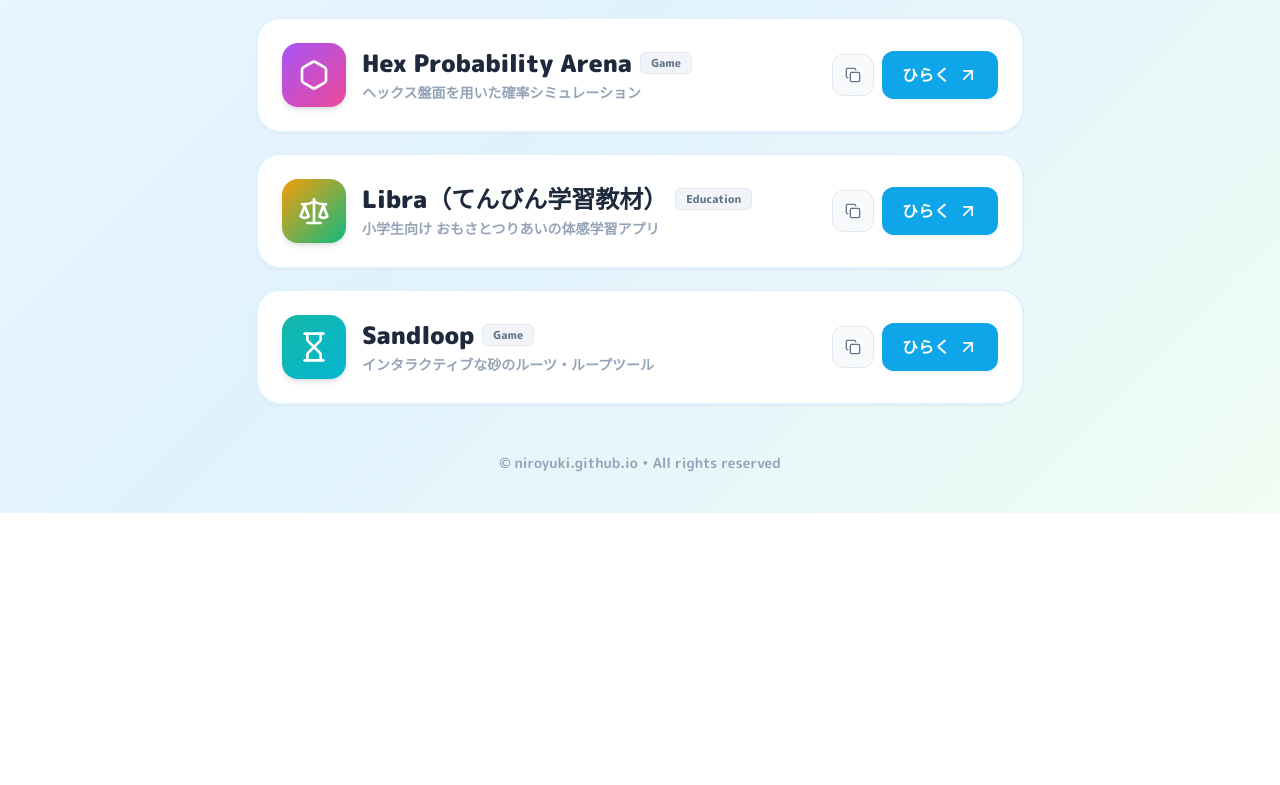
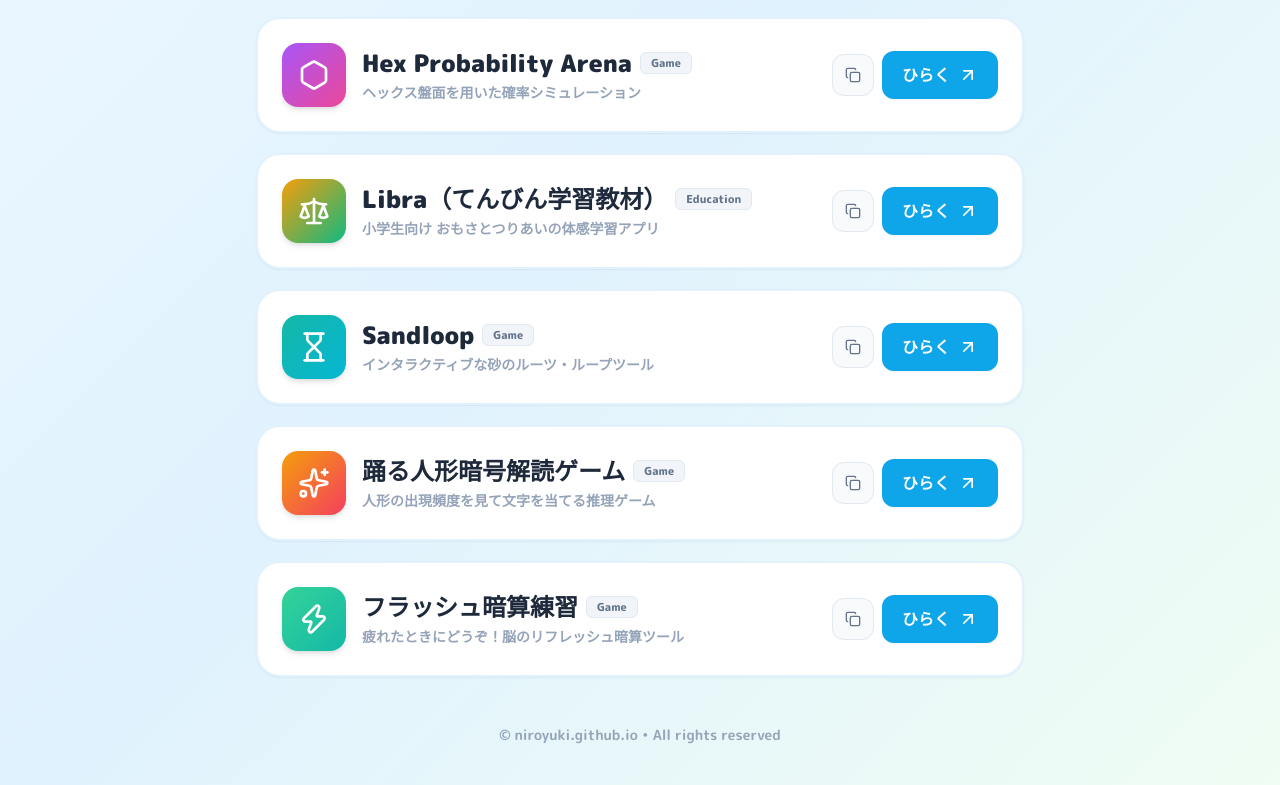
Before and after one commit to Niroyuki/niroyuki.github.io, a plain HTML site: page index.html in a window 1280 px wide. Shown: the part 485-1270 px from the top of the page. Before the commit the page ends 998 px from the top, so only its background shows below. Drawn offline with nearby package versions, Linux system fonts and the light colour scheme.

Commit message:
Update index.html

```diff
--- a/index.html
+++ b/index.html
@@ -110,6 +110,24 @@
                 icon: "hourglass",
                 tag: "Game",
                 color: "from-teal-500 to-cyan-500"
+            },
+            {
+                title: "踊る人形暗号解読ゲーム",
+                filename: "dancing_men.html",
+                url: "https://niroyuki.github.io/The_dancing_men_Cipher.html",
+                desc: "人形の出現頻度を見て文字を当てる推理ゲーム",
+                icon: "sparkles",
+                tag: "Game",
+                color: "from-amber-500 to-rose-500"
+            },
+            {
+                title: "フラッシュ暗算練習",
+                filename: "flash_anzan.html",
+                url: "https://niroyuki.github.io/mental_math_with_flashing_numbers.html",
+                desc: "疲れたときにどうぞ！脳のリフレッシュ暗算ツール",
+                icon: "zap",
+                tag: "Game",
+                color: "from-emerald-400 to-teal-500"
             }
         ];
 
```
